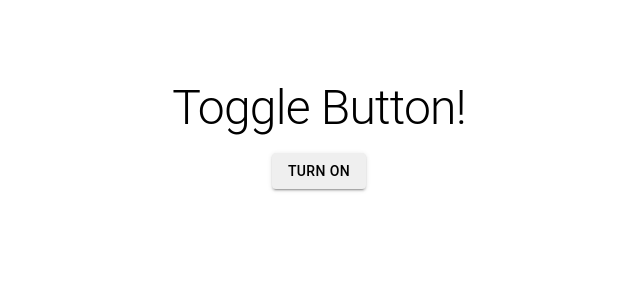
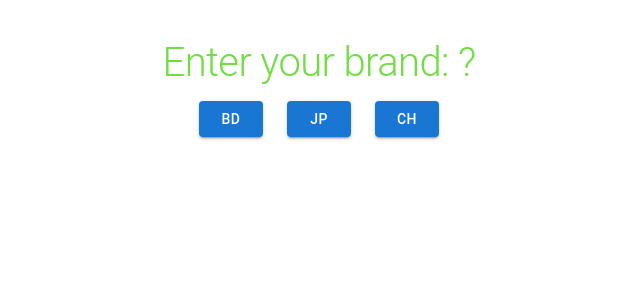
Before and after one commit to Muhaiminul-MCC/React-Hooks, a React (Create React App) app: page / in a window 1280 px wide. Shown: the top 300 px of the page, without its empty margins (321-961 px from the left). Built offline with nearby package versions, Linux system fonts and the light colour scheme.

Commit message:
useState hook using

```diff
--- a/src/App.js
+++ b/src/App.js
@@ -1,10 +1,10 @@
 import React from 'react'
-import Togglebtn from './hooks/Togglebtn'; //Import Toggle Button
+import CustomizeBrand from "./hooks/findBrand"
 
 export default function App() {
   return(
-    <div>
-      <Togglebtn/> {/* Use toggleBTN */}
+    <div align="center">
+      <CustomizeBrand/>
     </div>
   )
 }
--- /dev/null
+++ b/src/hooks/findBrand.jsx
@@ -0,0 +1,27 @@
+import { Button, Typography, Box } from '@mui/material';
+import React, { useState } from 'react';
+
+export default function CustomizeBrand() {
+  const [brand, setBrand] = useState("?");
+
+  const updateBrand = (newBrand) => {
+    setBrand(newBrand);
+  };
+
+  return (
+    <Box>
+      <Typography mt={5} variant="h1" fontSize={"2.5rem"} color='#71dd43' gutterBottom>
+        Enter your brand: {brand}
+      </Typography>
+      <Button variant="contained" sx={{":hover":{bgcolor:"#71dd43", color:"black"}}} onClick={() => updateBrand("BD")}>
+        BD
+      </Button>
+      <Button variant="contained" sx={{ ":hover":{bgcolor:"#71dd43", color:"black"}, mx:3}} onClick={() => updateBrand("JP")}>
+        JP
+      </Button>
+      <Button variant="contained" sx={{":hover":{bgcolor:"#71dd43", color:"black"}}} onClick={() => updateBrand("CH")}>
+        CH
+      </Button>
+    </Box>
+  );
+}
```
Also changed, not shown: src/hooks/test.jsx (added, +27 -0 lines).
